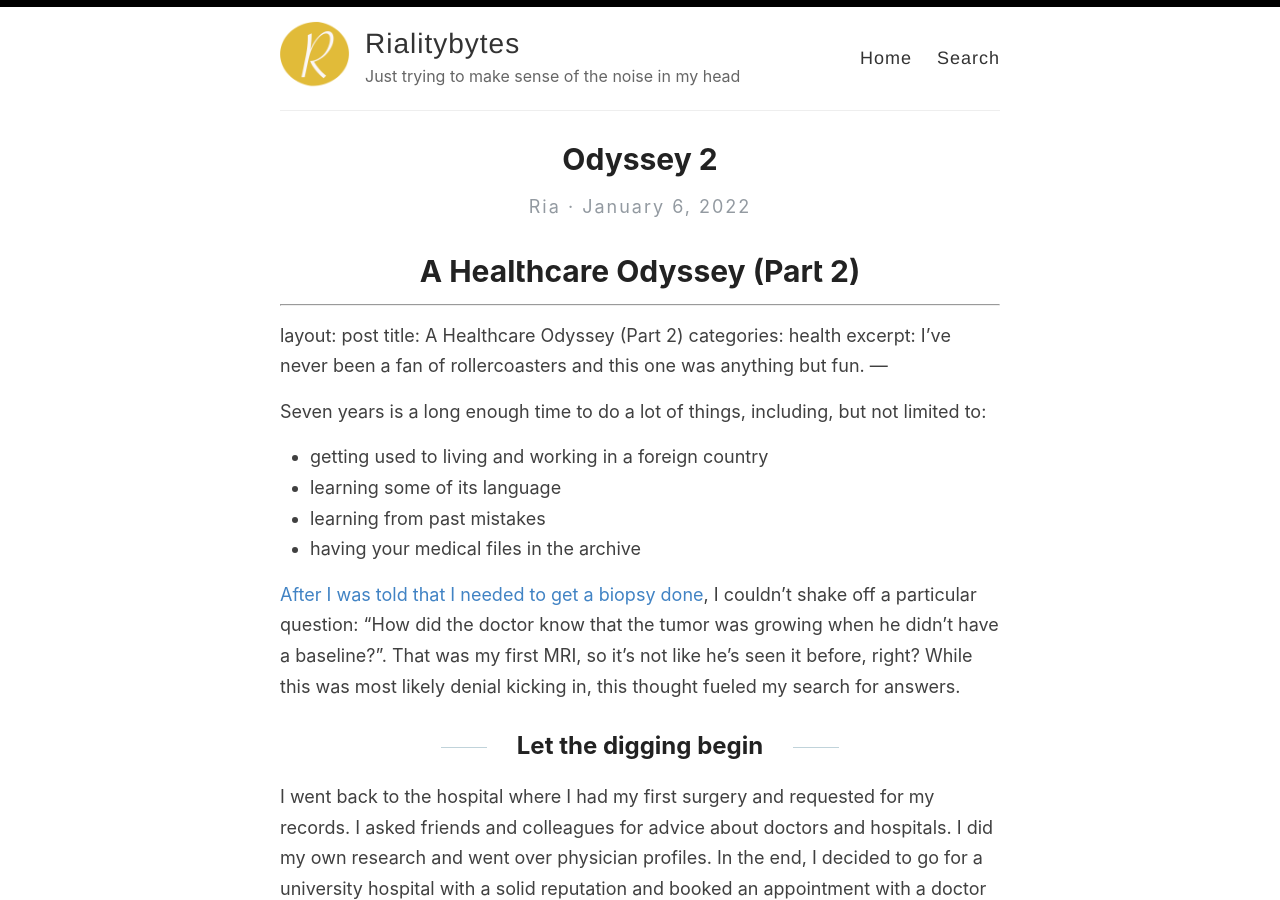
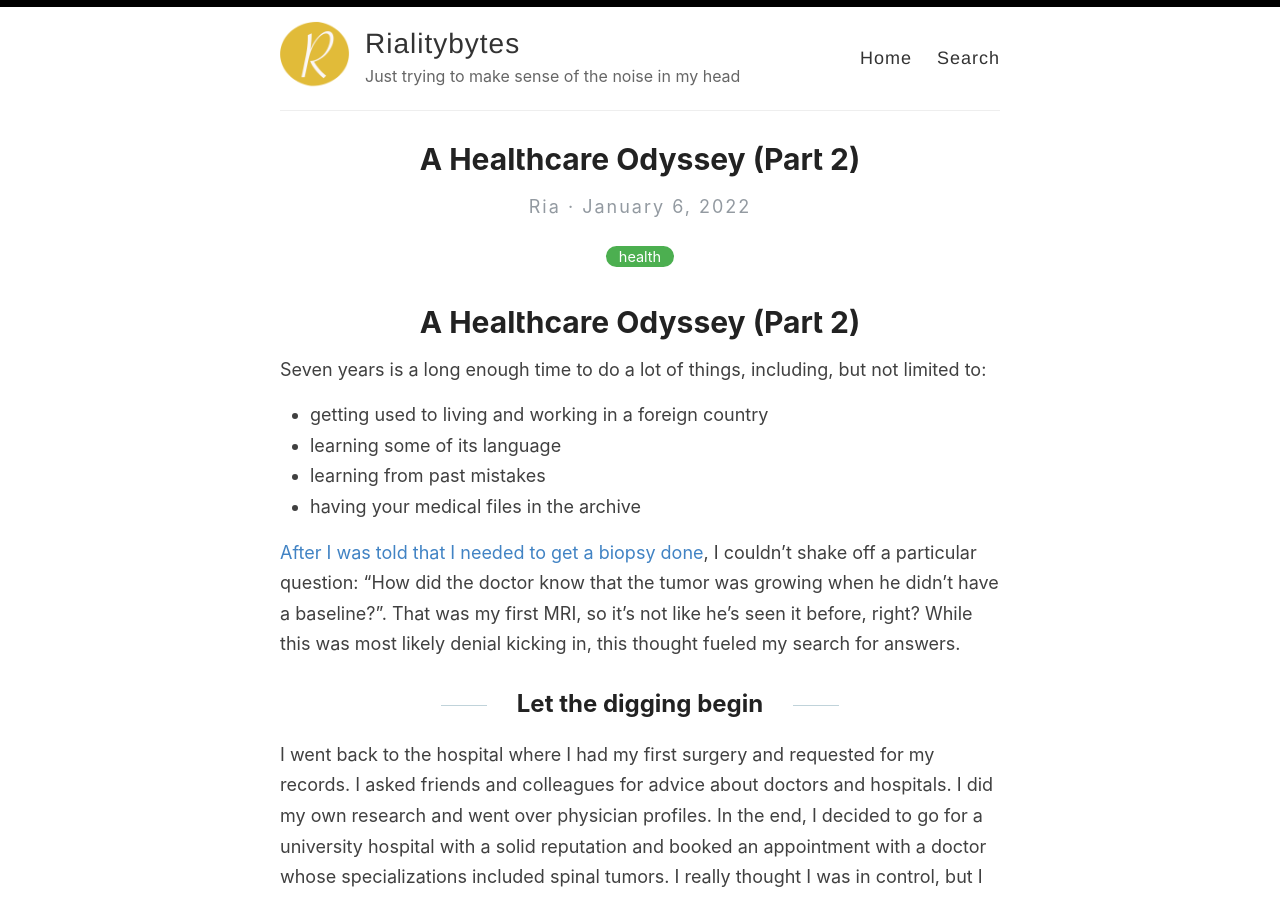
Before and after one commit to rialitybytes/rialitybytes.github.io, a Jekyll site: the page built from _posts/2022-01-06-odyssey-2.md, in a window 1280 px wide and 900 px high. Built offline with Jekyll 4.4.1, drawn with Linux system fonts in a browser that asks for light colours; our own code applies the rules of GitHub Pages for plain Markdown files.

Commit message:
Update 2022-01-06-odyssey-2.md

```diff
--- a/_posts/2022-01-06-odyssey-2.md
+++ b/_posts/2022-01-06-odyssey-2.md
@@ -1,11 +1,11 @@
-# A Healthcare Odyssey (Part 2)
-
 ---
 layout: post
 title:  A Healthcare Odyssey (Part 2)
 categories: health
 excerpt: I've never been a fan of rollercoasters and this one was anything but fun.
 ---
+
+# A Healthcare Odyssey (Part 2)
 
 Seven years is a long enough time to do a lot of things, including, but not limited to:
 - getting used to living and working in a foreign country
```
